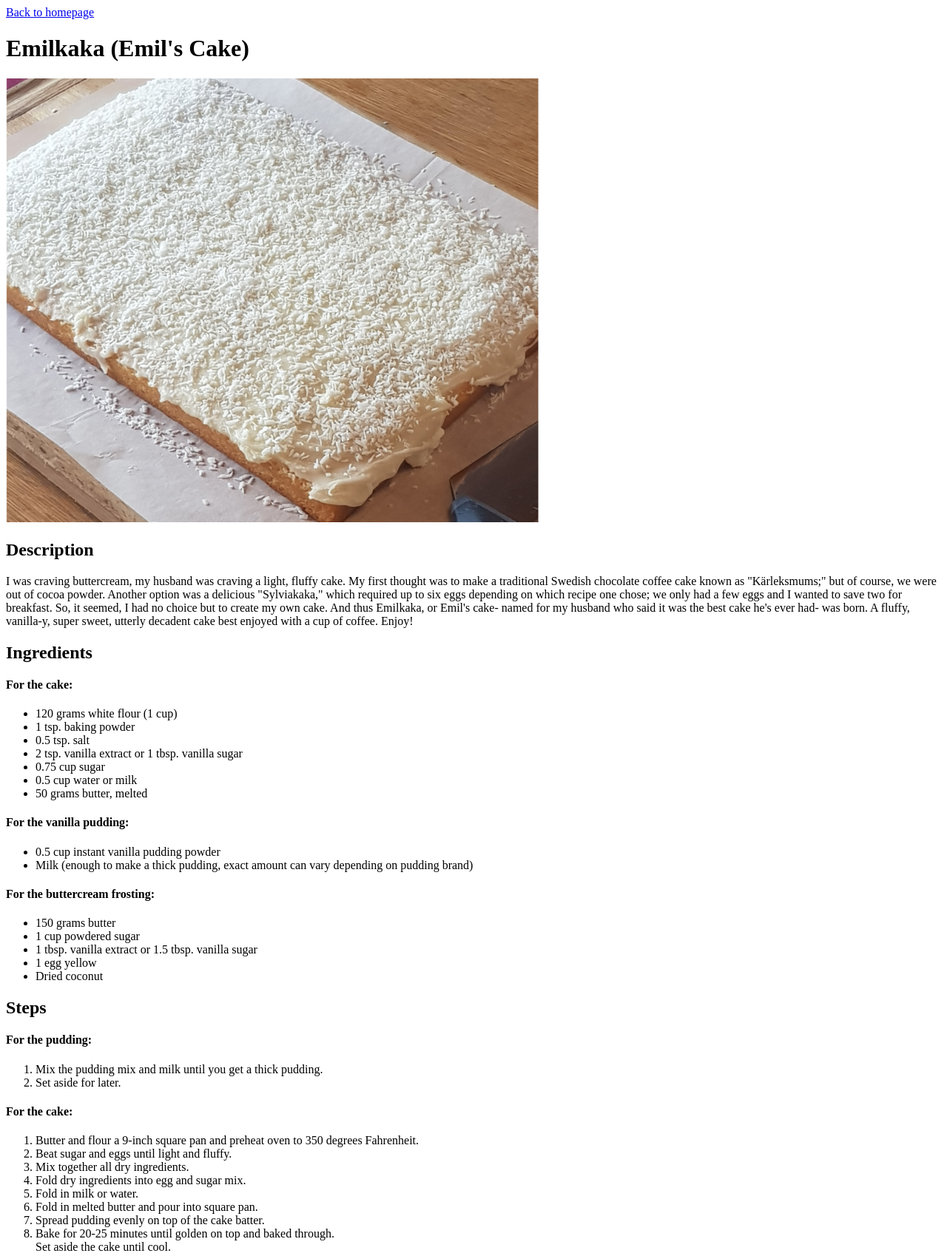
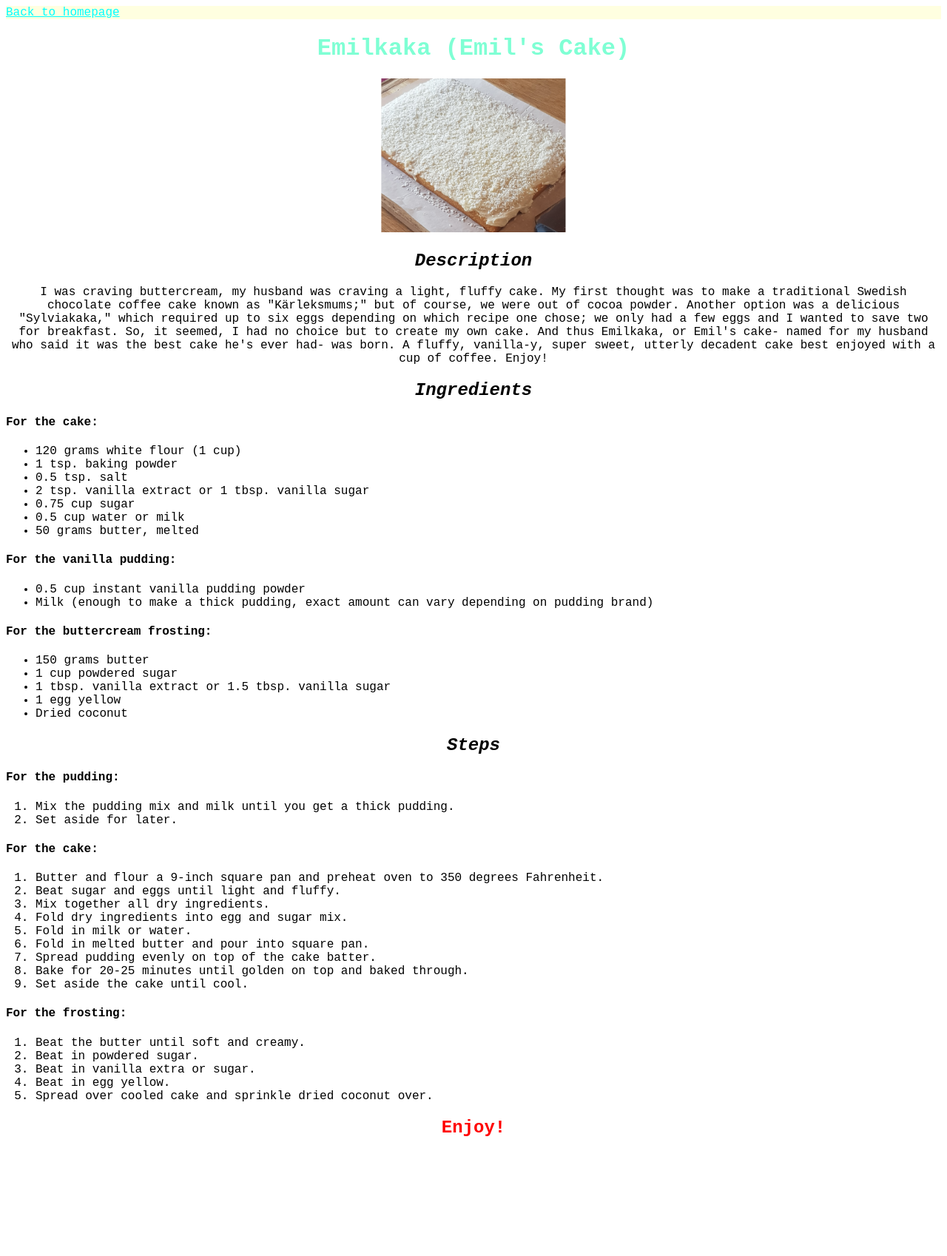
Before and after one commit to raina-lien/odin-recipes, a plain HTML site: page recipes/emilkaka.html in a window 1280 px wide. Shown: the top 1698 px of the page at 74% size. After the commit the page ends 1558 px from the top, so only its background shows below. Drawn offline with Linux system fonts and the light colour scheme.

Commit message:
Add CSS to Odin Recipes

```diff
--- a/recipes/emilkaka.html
+++ b/recipes/emilkaka.html
@@ -3,13 +3,14 @@
 <head>
     <meta charset="UTF-8">
     <title>Emilkaka (Emil's Cake)</title>
+    <link rel="stylesheet" href="../style.css">
 </head>
 <body>
-    <a href="../index.html">Back to homepage</a>
-   <h1>Emilkaka (Emil's Cake)</h1>
+    <a class="button" href="../index.html">Back to homepage</a>
+   <h1 class="recipe-title">Emilkaka (Emil's Cake)</h1>
    <img src="../img/emilskaka.png" alt="A vanilla sheet cake covered with white frosting and dried coconut">
-   <h2>Description</h2>
-   <p>I was craving buttercream, my husband was craving a light, fluffy
+   <h2 class="description">Description</h2>
+   <p class="description-text">I was craving buttercream, my husband was craving a light, fluffy
     cake. My first thought was to make a traditional Swedish chocolate coffee
     cake known as "Kärleksmums;" but of course, we were out of cocoa powder.
     Another option was a delicious "Sylviakaka," which required up to six eggs
@@ -20,9 +21,10 @@
     vanilla-y, super sweet, utterly decadent cake best enjoyed with a cup
     of coffee. Enjoy!
    </p>
-   <h2>Ingredients</h2>
+   <h2 class="ingredients">Ingredients</h2>
    <p>
     <h4>For the cake:</h4>
+    <div class="container">
     <ul>
         <li>120 grams white flour (1 cup)</li>
         <li>1 tsp. baking powder</li>
@@ -32,12 +34,16 @@
         <li>0.5 cup water or milk</li>
         <li>50 grams butter, melted</li>
     </ul>
+    </div>
     <h4>For the vanilla pudding:</h4>
+    <div class="container">
     <ul>
         <li>0.5 cup instant vanilla pudding powder</li>
         <li>Milk (enough to make a thick pudding, exact amount can vary depending on pudding brand)</li>
     </ul>
+    </div>
     <h4>For the buttercream frosting:</h4>
+    <div class="container">
     <ul>
         <li>150 grams butter</li>
         <li>1 cup powdered sugar</li>
@@ -45,15 +51,19 @@
         <li>1 egg yellow</li>
         <li>Dried coconut</li>
     </ul>
+    </div>
    </p>
-   <h2>Steps</h2>
+   <h2 class="steps">Steps</h2>
    <p>
     <h4>For the pudding:</h4>
+    <div class="container">
     <ol>
         <li>Mix the pudding mix and milk until you get a thick pudding.</li>
         <li>Set aside for later.</li>
     </ol>
+    </div>
     <h4>For the cake:</h4>
+    <div class="container">
     <ol>
         <li>Butter and flour a 9-inch square pan and preheat oven to 350 degrees Fahrenheit.</li>
         <li>Beat sugar and eggs until light and fluffy.</li>
@@ -62,10 +72,12 @@
         <li>Fold in milk or water.</li>
         <li>Fold in melted butter and pour into square pan.</li>
         <li>Spread pudding evenly on top of the cake batter.</li>
-        <li>Bake for 20-25 minutes until golden on top and baked through.</li
+        <li>Bake for 20-25 minutes until golden on top and baked through.</li>
         <li>Set aside the cake until cool.</li>
     </ol>
+    </div>
     <h4>For the frosting: </h4>
+    <div class="container">
     <ol>
         <li>Beat the butter until soft and creamy.</li>
         <li>Beat in powdered sugar.</li>
@@ -73,8 +85,9 @@
         <li>Beat in egg yellow.</li>
         <li>Spread over cooled cake and sprinkle dried coconut over.</li>
     </ol>
+    </div>
    </p>
-   <h2>Enjoy!</h2>
+   <h2 class="enjoy">Enjoy!</h2>
 
 </body>
 </html>
--- a/style.css
+++ b/style.css
@@ -0,0 +1,60 @@
+* {
+    font-family: 'Courier New', Courier, monospace;
+    text-align: center;
+}
+
+ ul,
+ ol {
+    text-align: left;
+ }
+
+ li {
+    text-align: left;
+ }
+
+#big-title {
+    font-weight: bold;
+    font-size: x-large;
+    color: lightseagreen;
+}
+
+img {
+    width: 250px;
+    height: auto;
+}
+
+.recipe-link {
+    color: blue;
+}
+
+.recipe-title {
+    color: aquamarine;
+    font-size: 900;
+    font-weight: bolder;
+}
+
+.description,
+.steps,
+.ingredients {
+    font-style: italic;
+}
+
+.enjoy {
+    font-size: x-large;
+    color: red
+}
+
+a {
+    background-color: lightyellow;
+    color: aqua;
+    text-align: left;
+}
+
+h4 {
+    text-align: left;
+}
+
+.button {
+    display: block;
+    text-align: left;
+}
```
Also changed, not shown: index.html (+8 -5 lines), recipes/chocpretz.html (+12 -11 lines), recipes/ks.html (+6 -5 lines).
